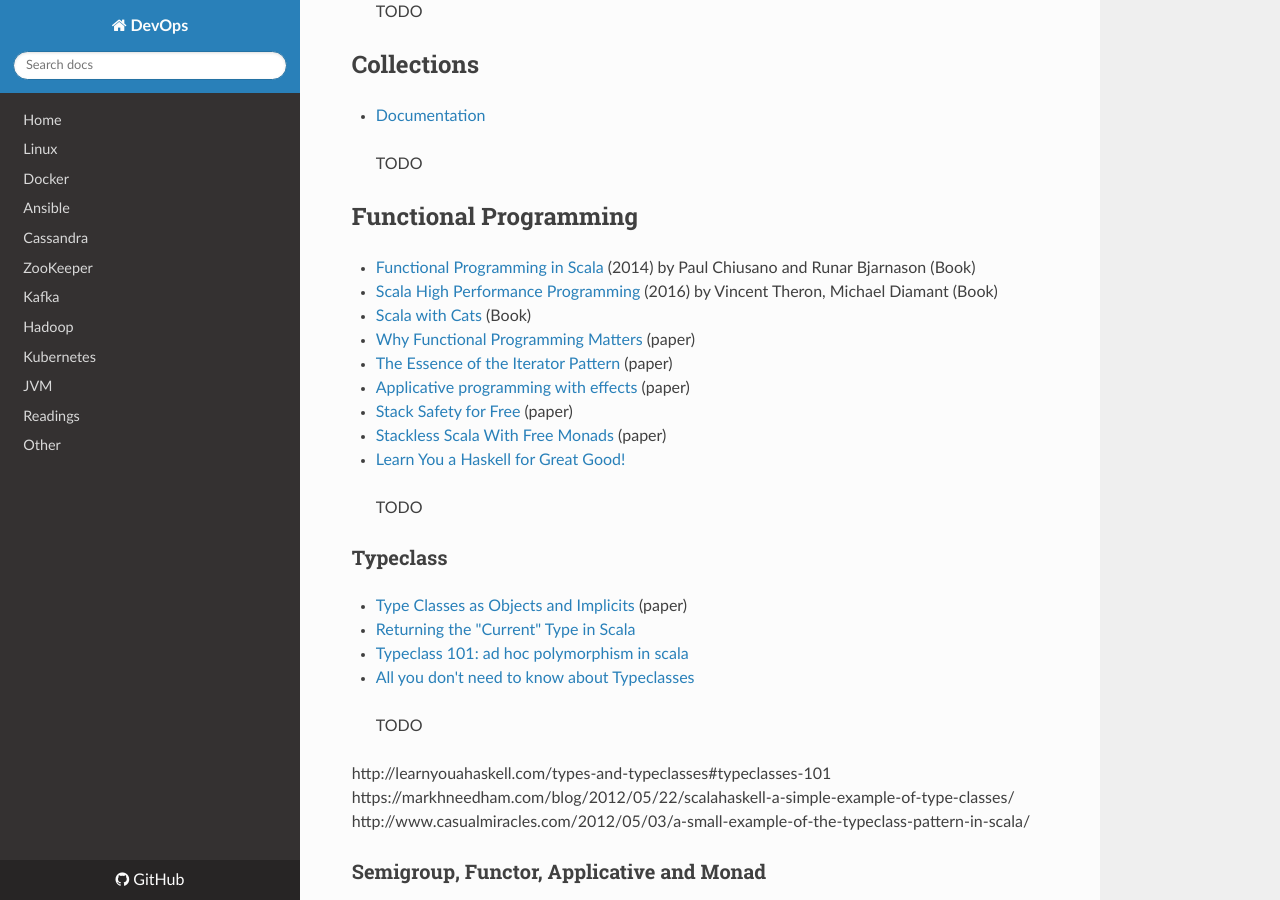
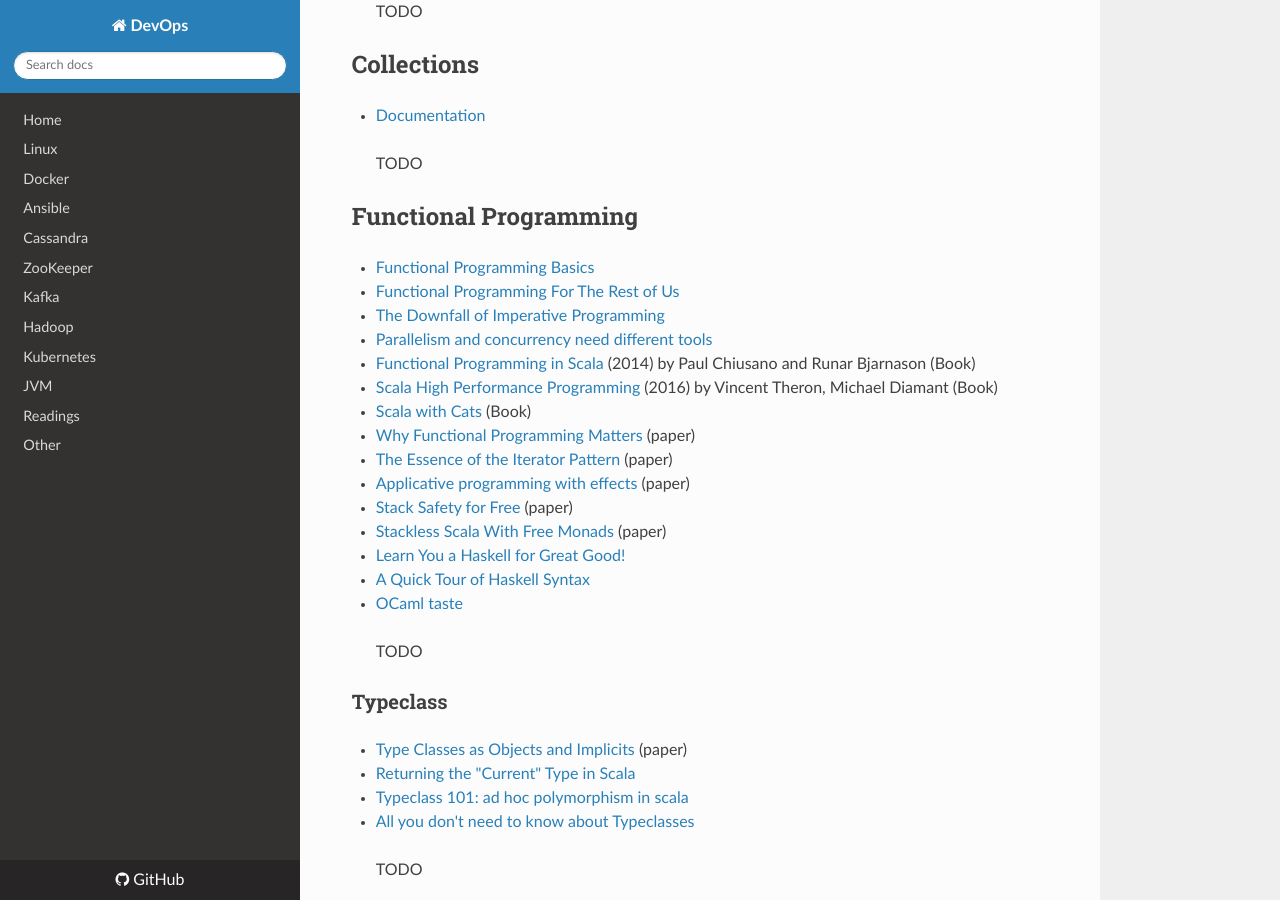
Before and after one commit to niqdev/devops, an MkDocs documentation site: the page built from docs/_scala.md, in a window 1280 px wide and 900 px high, scrolled down 456 px. Built offline with MkDocs 1.6.1, drawn with Linux system fonts in a browser that asks for light colours; nearby versions of some CDN libraries; old or Windows-style settings are respelled for this version of MkDocs.

Commit message:
doc: update scala fp

```diff
--- a/docs/_scala.md
+++ b/docs/_scala.md
@@ -22,6 +22,10 @@
 
 ## Functional Programming
 
+* [Functional Programming Basics](https://pragprog.com/magazines/2013-01/functional-programming-basics)
+* [Functional Programming For The Rest of Us](http://www.defmacro.org/2006/06/19/fp.html)
+* [The Downfall of Imperative Programming](https://www.fpcomplete.com/blog/2012/04/the-downfall-of-imperative-programming)
+* [Parallelism and concurrency need different tools](http://yosefk.com/blog/parallelism-and-concurrency-need-different-tools.html)
 * [Functional Programming in Scala](https://www.manning.com/books/functional-programming-in-scala) (2014) by Paul Chiusano and Runar Bjarnason (Book)
 * [Scala High Performance Programming](https://www.packtpub.com/application-development/scala-high-performance-programming) (2016) by Vincent Theron, Michael Diamant (Book)
 * [Scala with Cats](https://underscore.io/books/scala-with-cats) (Book)
@@ -31,6 +35,8 @@
 * [Stack Safety for Free](http://functorial.com/stack-safety-for-free/index.pdf) (paper)
 * [Stackless Scala With Free Monads](http://blog.higher-order.com/assets/trampolines.pdf) (paper)
 * [Learn You a Haskell for Great Good!](http://learnyouahaskell.com/chapters)
+* [A Quick Tour of Haskell Syntax](http://prajitr.github.io/quick-haskell-syntax)
+* [OCaml taste](https://ocaml.org/learn/taste.html)
 
 > TODO
 
```
